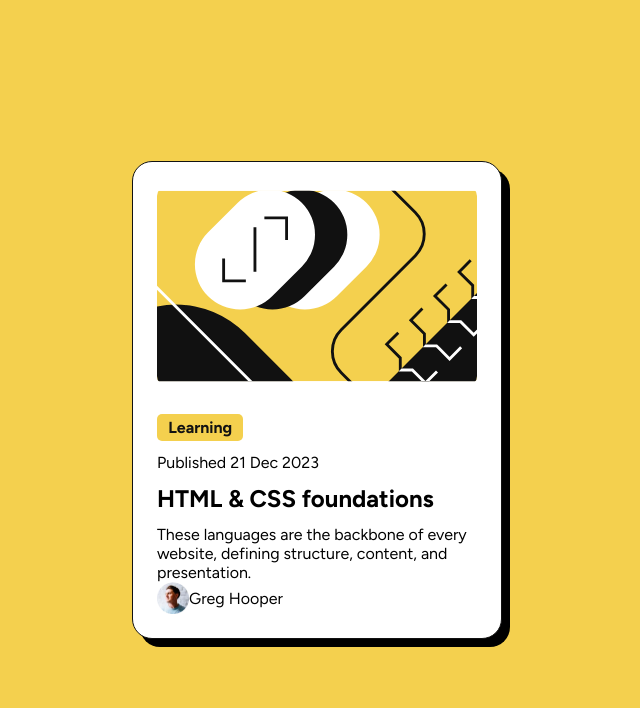
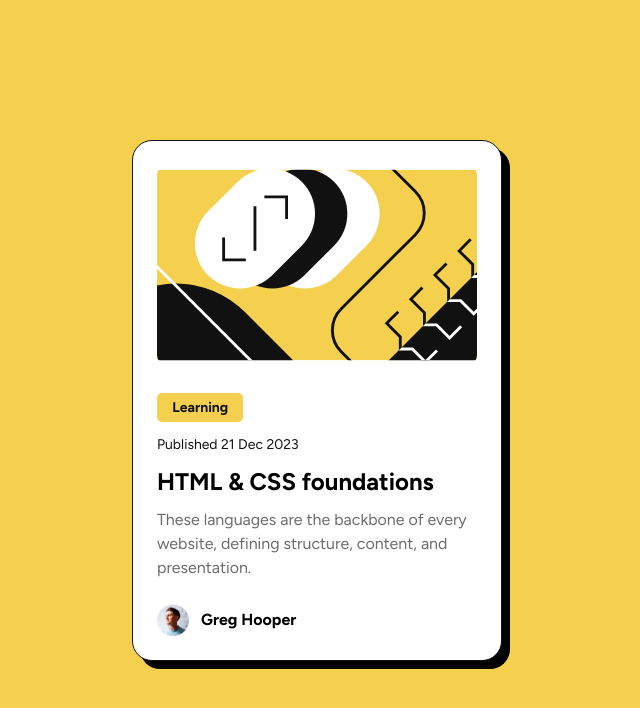
Before and after one commit to 222sucram/Blog-preview-card, a plain HTML site: page index.html in a window 1280 px wide. Shown: the whole page, without its empty margins (323-963 px from the left). Drawn offline with Linux system fonts and the light colour scheme.

Commit message:
Fianl layout and text colour animation

```diff
--- a/index.html
+++ b/index.html
@@ -18,9 +18,9 @@
     <img src="assets/images/illustration-article.svg" class="card-img" alt="card-img">
     <div class="card-content">
       <span><p class="tag">Learning</p></span>
-      <p>Published 21 Dec 2023</p>
+      <p class="card date">Published 21 Dec 2023</p>
       <h1>HTML & CSS foundations</h1>
-      <p>These languages are the backbone of every website, defining structure, content, and presentation.</p>
+      <p class="card info">These languages are the backbone of every website, defining structure, content, and presentation.</p>
     </div>
     <div class="card-author">
       <img src="assets/images/image-avatar.webp" class="icon-img" alt="icon">
--- a/style.css
+++ b/style.css
@@ -41,12 +41,25 @@ article {
     margin-bottom: 24px;
 }
 
+.date {
+    font-size: 14px;
+    color: var(--Gray-950);
+    line-height: 150%;
+}
+
+.info {
+    font-size: 16px;
+    color: var(--Gray-500);
+    line-height: 150%;
+}
+
 .card-content {
     display: flex;
     justify-content: flex-start;
     align-items: center;
     flex-wrap: wrap;
     gap: 12px;
+    margin-bottom: 24px;
 }
 
 span {
@@ -56,18 +69,31 @@ span {
 .tag{
     background-color: var(--Yellow);
     color: var(--Gray-950);
-    font-size: 16px;
+    font-size: 14px;
     max-width: 27%;
-    padding: 4px 8px;
+    padding: 6px 6px;
     border-radius: 5px;
     font-weight: 700;
     text-align: center;
+}
+
+h1{
+    transition: 0.2s;
+}
+
+h1:hover{
+    cursor: pointer;
+    color: var(--Yellow);
 }
 
 .card-author {
     display: flex;
     justify-content: flex-start;
     align-items: center;
+    gap: 12px;
+}
+.card-author p{
+    font-weight: 700;
 }
 
 .icon-img {
```
